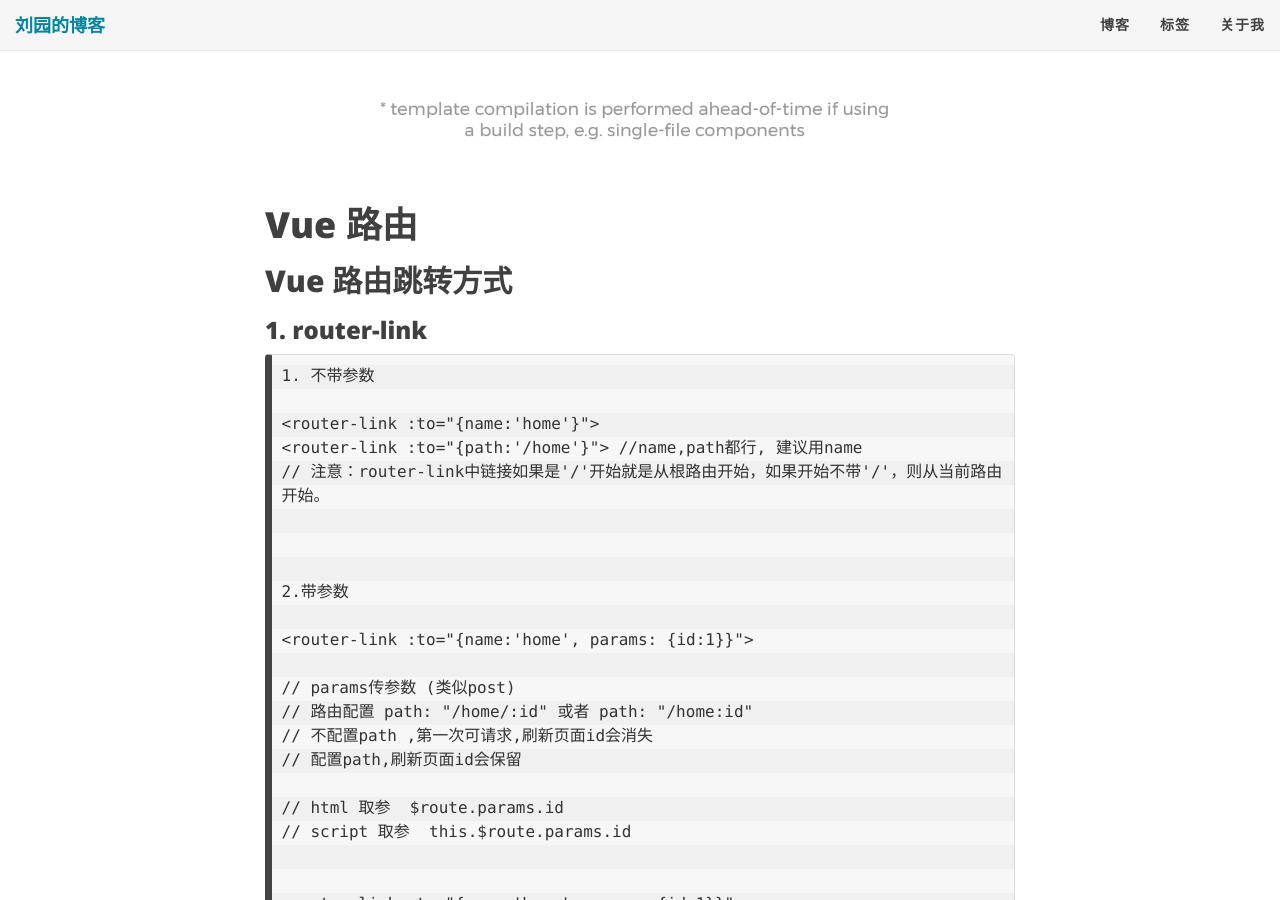
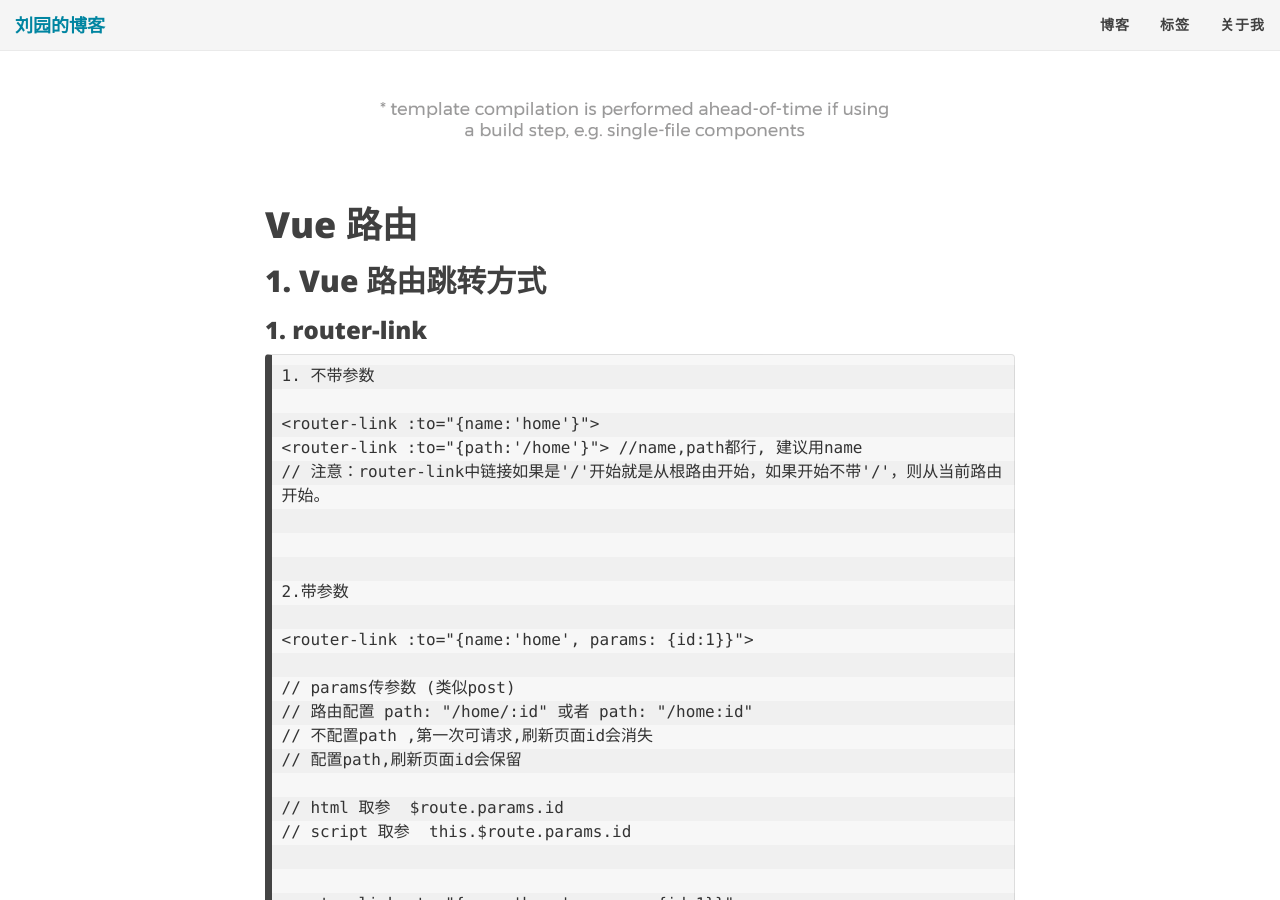
Before and after one commit to colynn/colynn.github.io, a Jekyll site: the page built from _posts/2020-06-01-vue-in-using-summaring.md, in a window 1280 px wide and 900 px high, scrolled down 2055 px. Built offline with Jekyll 4.4.1, drawn with Linux system fonts in a browser that asks for light colours; nearby versions of some CDN libraries; comment, search, counter and statistics services are not loaded.

```diff
--- a/_posts/2020-06-01-vue-in-using-summaring.md
+++ b/_posts/2020-06-01-vue-in-using-summaring.md
@@ -12,7 +12,7 @@ comments: true
 
 # Vue 路由
 
-## Vue 路由跳转方式
+## 1. Vue 路由跳转方式
 
 ### 1. router-link
 
```
